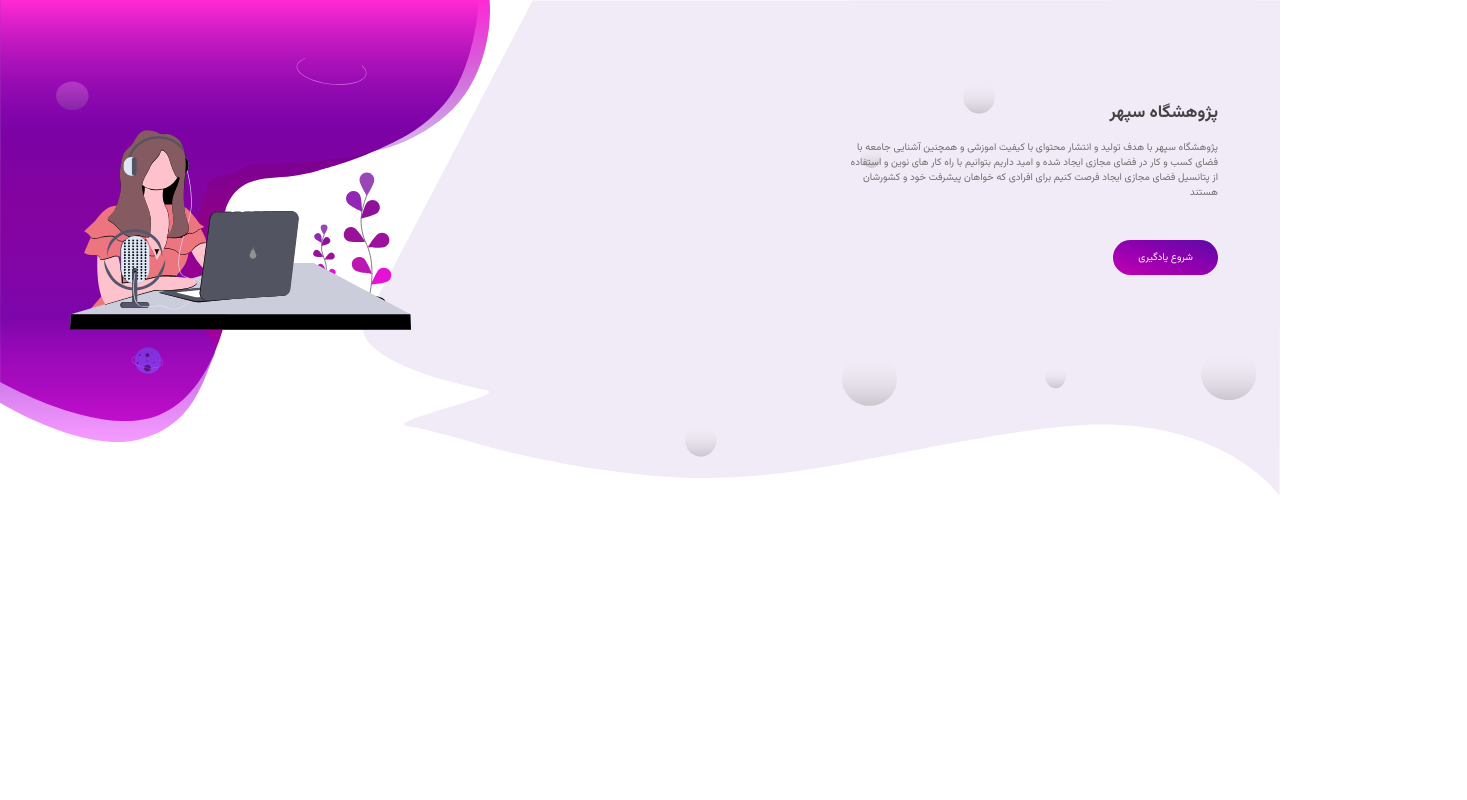
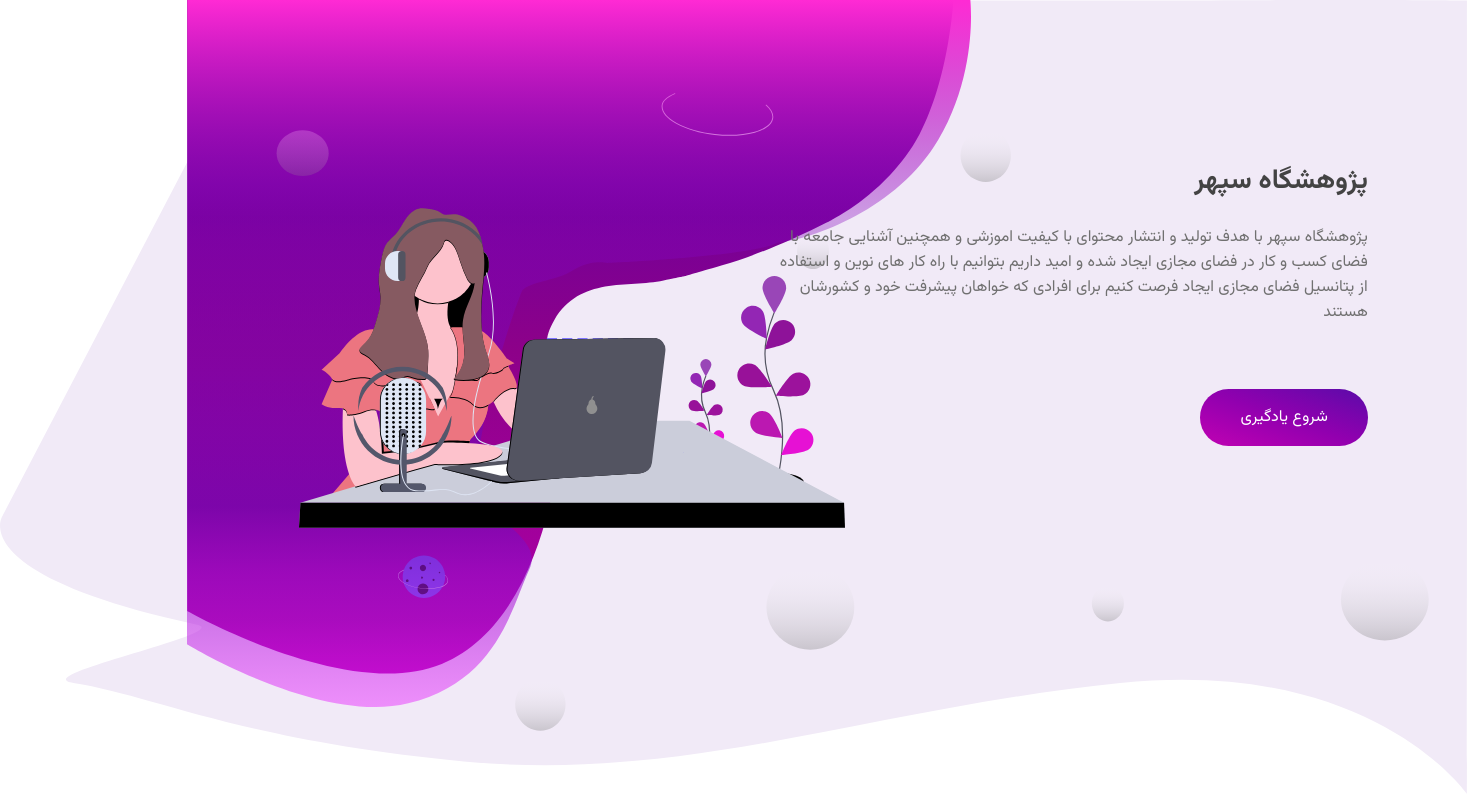
Before and after one commit to alimooo1/Sadrun_Project, a React (Vite) app in the folder sadrun-project/: page / in a window 1280 px wide. Shown: the whole page, 1467 px wide, since content can reach past the window. Built offline with nearby package versions, Linux system fonts and the light colour scheme.

Commit message:
comment font-size in global sass file

```diff
--- a/sadrun-project/src/sass/global.scss
+++ b/sadrun-project/src/sass/global.scss
@@ -2,7 +2,7 @@
 
 * {
   box-sizing: border-box;
-  font-size: 62.5%;
+  //font-size: 62.5%;
 }
 body {
   margin: 0;
```
